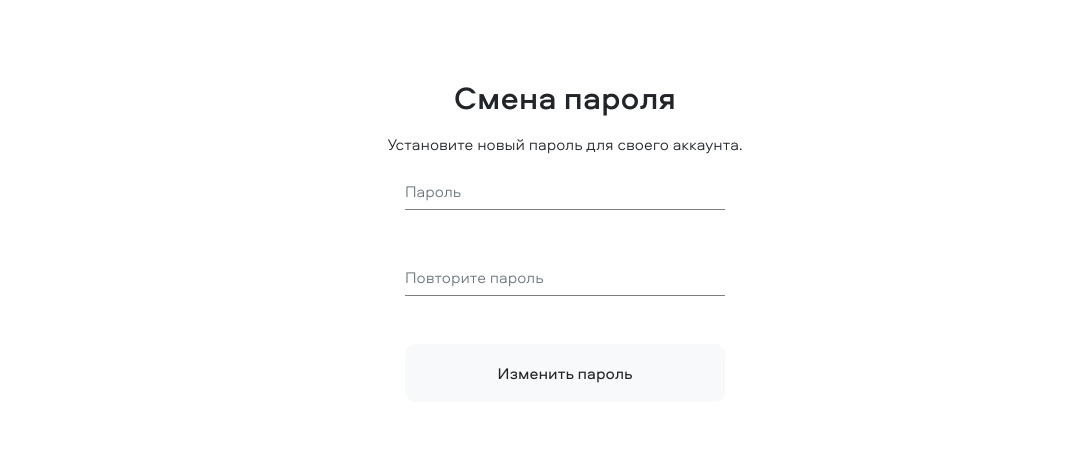
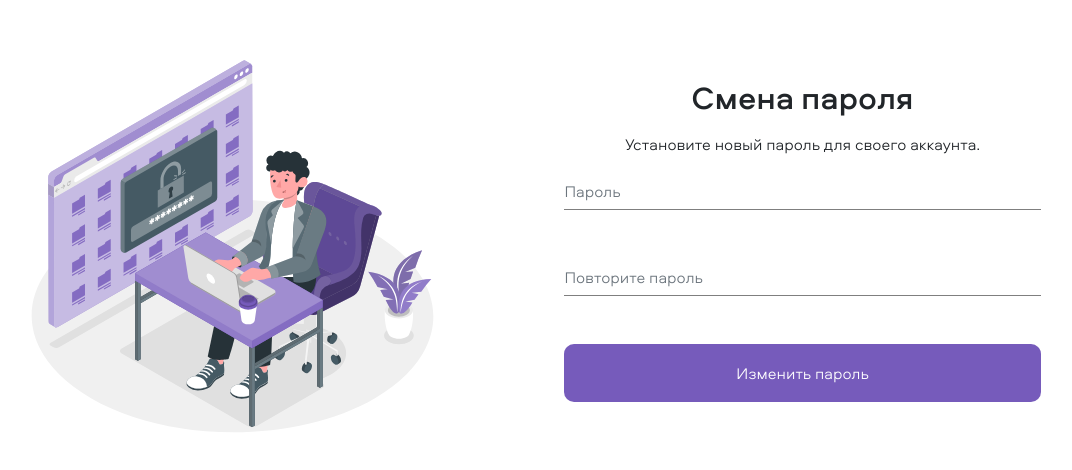
Before and after one commit to honeyshi/RealEstateAgency, a React (Create React App) app: page /reset-password in a window 1280 px wide. Shown: the part 160-630 px from the top of the page, without its empty margins (75-1147 px from the left). Built offline with nearby package versions, Linux system fonts and the light colour scheme.

Commit message:
Redesign pages for password recovery

```diff
--- a/src/app/pages/forgetPassword.tsx
+++ b/src/app/pages/forgetPassword.tsx
@@ -1,10 +1,12 @@
 import React, { useState } from 'react';
 import * as yup from 'yup';
 
-import { Button, Flexbox, Input, TextField } from 'shared/base';
+import { Button, Flexbox, Input } from 'shared/base';
 import { ErrorMessagesView } from 'shared/composite/errorMessagesView';
 import { checkInvalidInput } from 'core/checkInvalidInput';
 import { parseError } from 'core/parseError';
+import { FormPage } from 'shared/layout/formPage';
+import image from 'icons/forgotpassword.svg';
 
 const schema = yup
   .string()
@@ -24,14 +26,8 @@ export const ForgetPassword: React.FC = () => {
     }
   };
   return (
-    <Flexbox justifyContent="center" alignItems="center" vertical vh>
-      <TextField tag="h2" mb="3">
-        Смена пароля
-      </TextField>
-      <TextField center mb="3" px="2">
-        Введите email для отправки нового пароля.
-      </TextField>
-      <Flexbox vertical className="registration-form">
+    <FormPage header="Смена пароля" helperText="Введите email для отправки нового пароля." image={image}>
+      <Flexbox vertical w="75">
         <Input
           borderBottom
           formSpaces
@@ -42,10 +38,10 @@ export const ForgetPassword: React.FC = () => {
           onEnterPress={sendPassword}
         />
         <ErrorMessagesView messages={errorMessage} />
-        <Button light onClick={sendPassword} py="3">
+        <Button fontLight text="white" bg="accent" onClick={sendPassword} py="3">
           Отправить пароль
         </Button>
       </Flexbox>
-    </Flexbox>
+    </FormPage>
   );
 };
--- a/src/app/pages/resetPassword.tsx
+++ b/src/app/pages/resetPassword.tsx
@@ -1,10 +1,12 @@
 import React, { useState } from 'react';
 import * as yup from 'yup';
 
-import { Button, Flexbox, Input, TextField } from 'shared/base';
+import { Button, Flexbox, Input } from 'shared/base';
+import { ErrorMessagesView } from 'shared/composite/errorMessagesView';
+import { FormPage } from 'shared/layout/formPage';
 import { parseError } from 'core/parseError';
-import { ErrorMessagesView } from 'shared/composite/errorMessagesView';
 import { checkInvalidInput } from 'core/checkInvalidInput';
+import image from 'icons/resetpassword.svg';
 
 const schema = yup.object().shape({
   password: yup
@@ -38,14 +40,8 @@ export const ResetPassword: React.FC = () => {
   };
 
   return (
-    <Flexbox justifyContent="center" alignItems="center" vertical vh>
-      <TextField tag="h2" mb="3">
-        Смена пароля
-      </TextField>
-      <TextField center mb="3" px="2">
-        Установите новый пароль для своего аккаунта.
-      </TextField>
-      <Flexbox vertical className="registration-form">
+    <FormPage header="Смена пароля" helperText="Установите новый пароль для своего аккаунта." image={image}>
+      <Flexbox vertical w="75">
         <Input
           borderBottom
           formSpaces
@@ -67,10 +63,10 @@ export const ResetPassword: React.FC = () => {
           onEnterPress={resetPassword}
         />
         <ErrorMessagesView messages={errorMessage} />
-        <Button light onClick={resetPassword} py="3">
+        <Button fontLight text="white" bg="accent" onClick={resetPassword} py="3">
           Изменить пароль
         </Button>
       </Flexbox>
-    </Flexbox>
+    </FormPage>
   );
 };
```
Also changed, not shown: src/icons/forgotpassword.svg (added), src/icons/resetpassword.svg (added).
